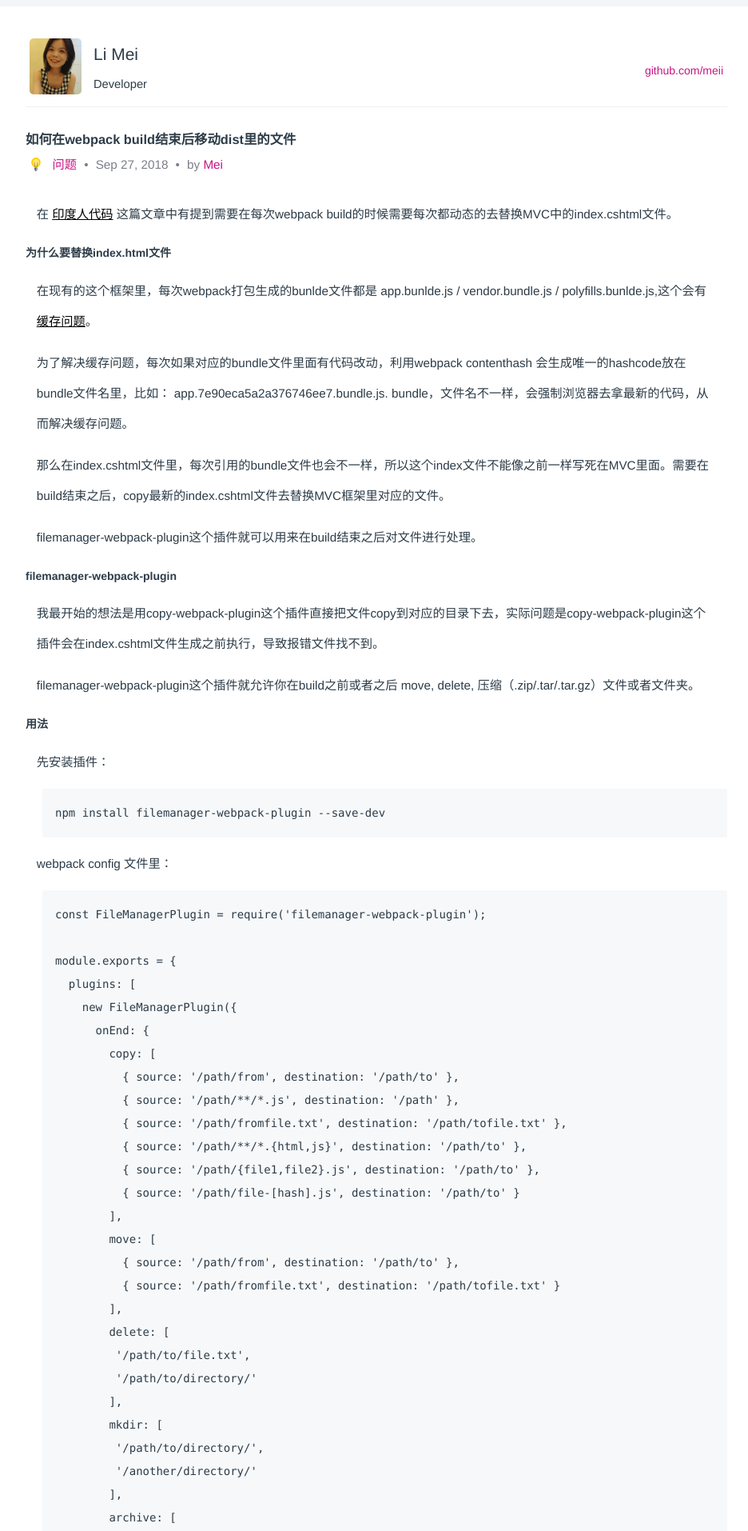
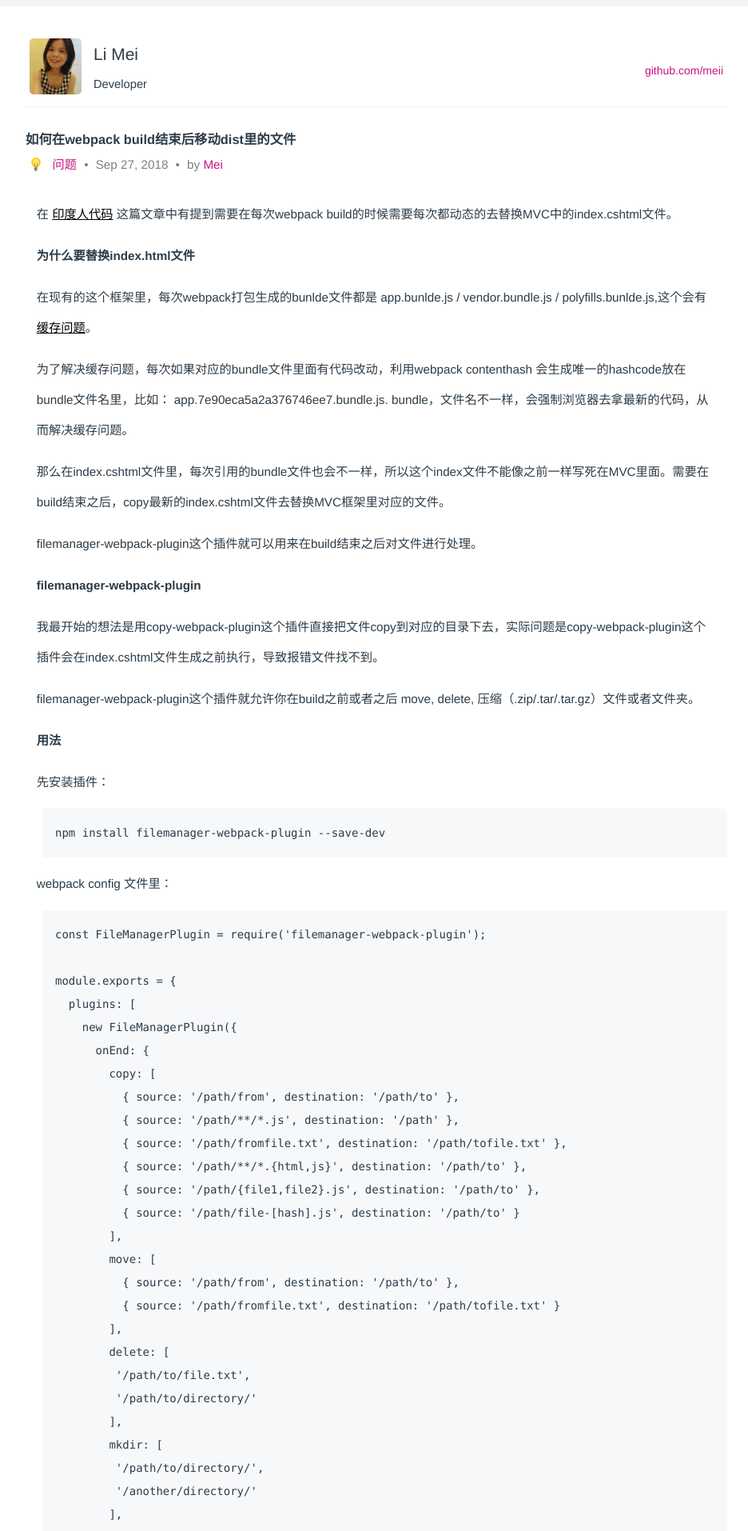
Before and after one commit to LiMeii/LiMeii.github.io, a Jekyll site: the page built from _posts/2018-09-27-issues-webpack-file-management.md, in a window 1280 px wide. Shown: the top 1914 px of the page at 80% size, without its empty margins (177-1113 px from the left). Built offline with Jekyll 4.4.1, drawn with Linux system fonts in a browser that asks for light colours.

````diff
--- a/_posts/2018-09-27-issues-webpack-file-management.md
+++ b/_posts/2018-09-27-issues-webpack-file-management.md
@@ -15,7 +15,11 @@ layout: post
 
 在 [印度人代码](https://limeii.github.io/2018/09/20/issues-india-project.html) 这篇文章中有提到需要在每次webpack build的时候需要每次都动态的去替换MVC中的index.cshtml文件。
 
-#### 为什么要替换index.html文件
+
+
+**为什么要替换index.html文件**
+
+
 
 在现有的这个框架里，每次webpack打包生成的bunlde文件都是 app.bunlde.js / vendor.bundle.js / polyfills.bunlde.js,这个会有 [缓存问题](https://limeii.github.io/2018/09/21/issues-cache-busting.html)。
 
@@ -26,12 +30,17 @@ bundle，文件名不一样，会强制浏览器去拿最新的代码，从而
 
 filemanager-webpack-plugin这个插件就可以用来在build结束之后对文件进行处理。
 
-#### filemanager-webpack-plugin
+
+**filemanager-webpack-plugin**
+
+
 我最开始的想法是用copy-webpack-plugin这个插件直接把文件copy到对应的目录下去，实际问题是copy-webpack-plugin这个插件会在index.cshtml文件生成之前执行，导致报错文件找不到。
 
 filemanager-webpack-plugin这个插件就允许你在build之前或者之后 move, delete, 压缩（.zip/.tar/.tar.gz）文件或者文件夹。
 
-#### 用法
+
+**用法**
+
 
 先安装插件：
 ```javascript
@@ -93,7 +102,8 @@ module.exports = {
 }
 ```
 
-#### 具体我项目里用到的copy功能：
+**具体我项目里用到的copy功能：**
+
 ```javascript
   plugins: [
      new HtmlWebpackPlugin({
````
Also changed, not shown: _posts/2018-09-24-webpack-bundle-analyzer.md (+4 -1 lines).
